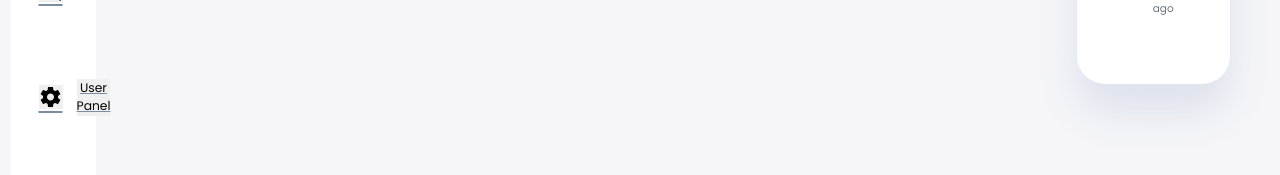
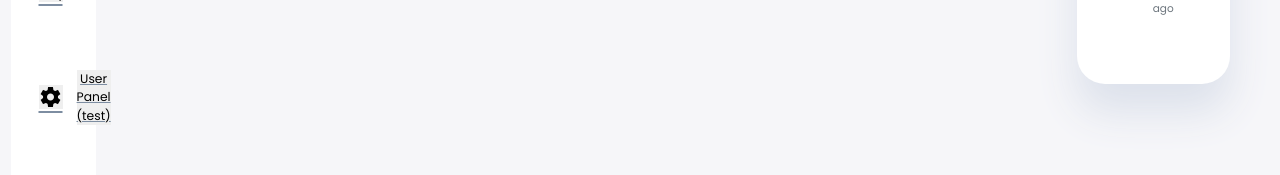
Before and after one commit to marsanbla/FOL_Project_Web, a Vue app: page /#/home in a window 1280 px wide. Shown: the part 415-590 px from the top of the page. Built offline with nearby package versions, Linux system fonts and the light colour scheme.

Commit message:
this works

```diff
--- a/src/views/Home.vue
+++ b/src/views/Home.vue
@@ -48,7 +48,7 @@
             <router-link to="/home/userp">
               <button class="material-icons-sharp">settings</button>
               <button class="tab-button" onclick="changeTab(event, 'tab-4')">
-                User Panel
+                User Panel (test)
 
               </button>
             </router-link>
```
